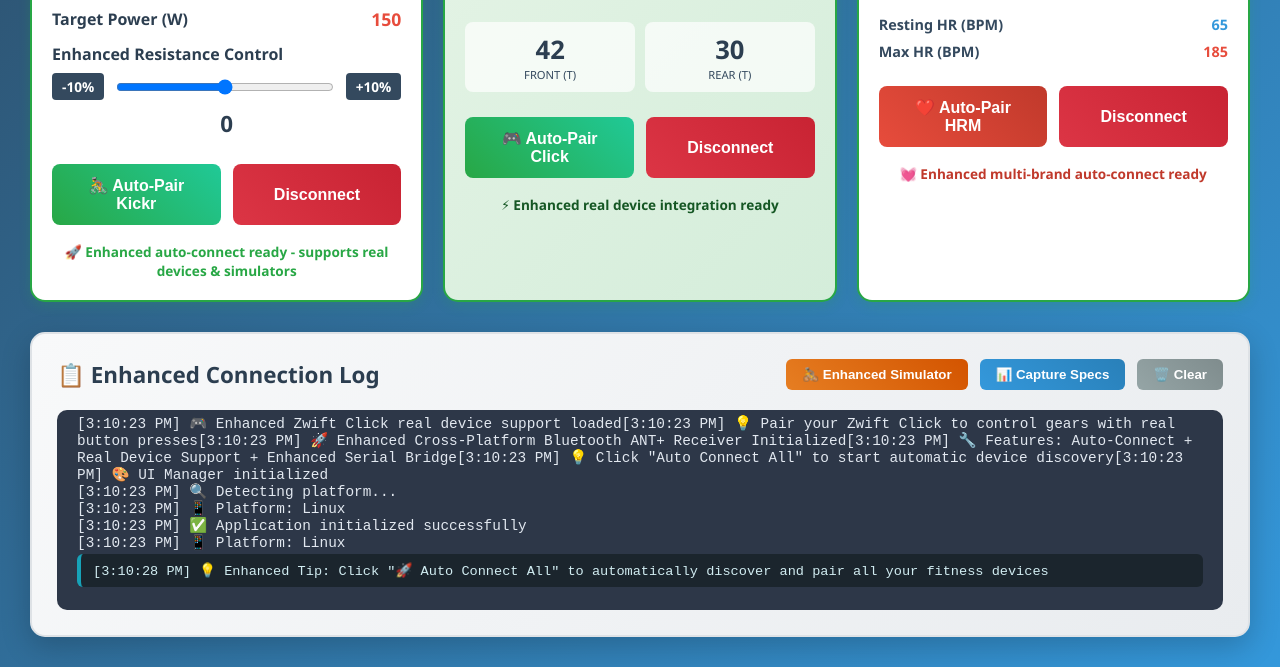
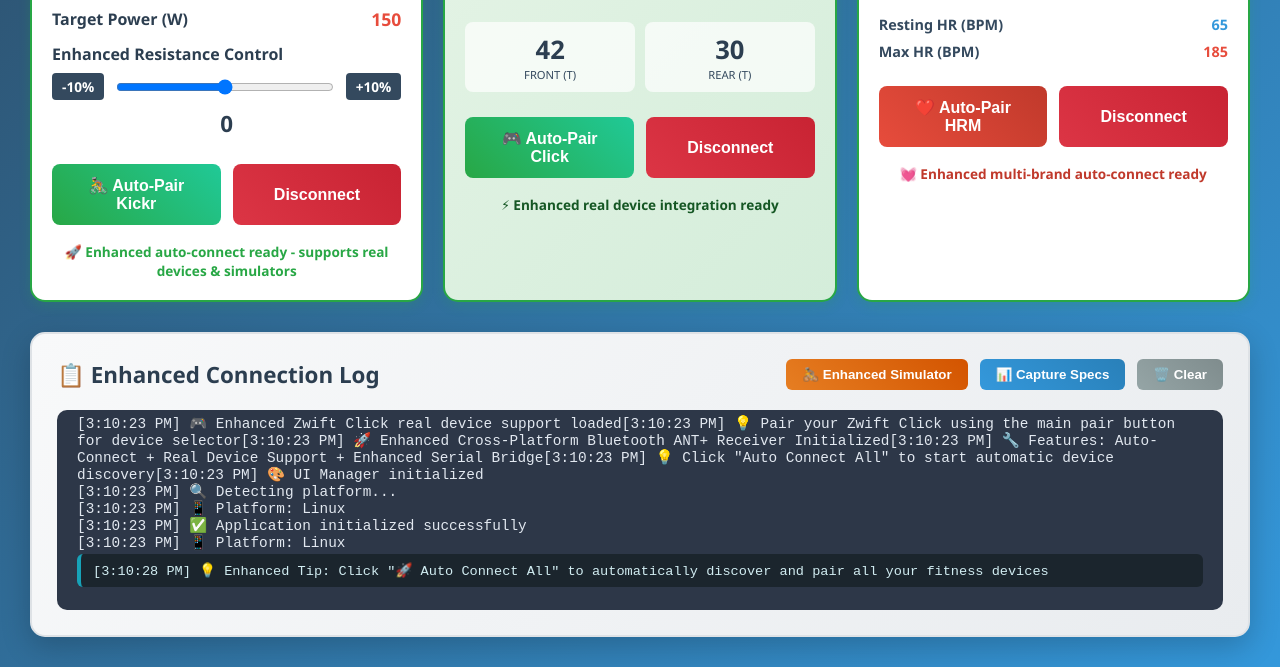
Before and after one commit to divergentinc2021/ANTicP, a plain HTML site: page index.html in a window 1280 px wide. Shown: the part 751-1418 px from the top of the page. Drawn offline with Linux system fonts and the light colour scheme.

Commit message:
updates to pairing zwift click

```diff
--- a/index.html
+++ b/index.html
@@ -486,28 +486,38 @@
             }
         };
 
-        // Enhanced Gear System
+        // Fixed Gear System - Correct Road Bike Progression (42T/52T chainrings)
         const enhancedGearRatios = [
-            // Enhanced gear ratios for more realistic cycling
-            {front: 34, rear: 32, gear: 1, ratio: 1.06, description: 'Climbing'},
-            {front: 34, rear: 28, gear: 2, ratio: 1.21, description: 'Steep Hill'},
-            {front: 34, rear: 25, gear: 3, ratio: 1.36, description: 'Hill'},
-            {front: 34, rear: 23, gear: 4, ratio: 1.48, description: 'Rolling'},
-            {front: 34, rear: 21, gear: 5, ratio: 1.62, description: 'Rolling'},
-            {front: 34, rear: 19, gear: 6, ratio: 1.79, description: 'Flat'},
-            {front: 50, rear: 32, gear: 7, ratio: 1.56, description: 'Recovery'},
-            {front: 50, rear: 28, gear: 8, ratio: 1.79, description: 'Endurance'},
-            {front: 50, rear: 25, gear: 9, ratio: 2.00, description: 'Tempo'},
-            {front: 50, rear: 23, gear: 10, ratio: 2.17, description: 'Tempo'},
-            {front: 50, rear: 21, gear: 11, ratio: 2.38, description: 'Threshold'},
-            {front: 50, rear: 19, gear: 12, ratio: 2.63, description: 'Fast'},
-            {front: 50, rear: 17, gear: 13, ratio: 2.94, description: 'Racing'},
-            {front: 50, rear: 15, gear: 14, ratio: 3.33, description: 'Sprint'},
-            {front: 50, rear: 13, gear: 15, ratio: 3.85, description: 'High Speed'},
-            {front: 50, rear: 11, gear: 16, ratio: 4.55, description: 'Maximum'}
+            // Small chainring (42T) - Gears 1-12
+            {front: 42, rear: 30, gear: 1, ratio: 1.40, description: 'EASIEST - Climbing'},
+            {front: 42, rear: 28, gear: 2, ratio: 1.50, description: 'Steep Hill'},
+            {front: 42, rear: 26, gear: 3, ratio: 1.62, description: 'Hill'},
+            {front: 42, rear: 24, gear: 4, ratio: 1.75, description: 'Hill'},
+            {front: 42, rear: 23, gear: 5, ratio: 1.83, description: 'Rolling'},
+            {front: 42, rear: 21, gear: 6, ratio: 2.00, description: 'Rolling'},
+            {front: 42, rear: 19, gear: 7, ratio: 2.21, description: 'Flat'},
+            {front: 42, rear: 17, gear: 8, ratio: 2.47, description: 'Flat'},
+            {front: 42, rear: 15, gear: 9, ratio: 2.80, description: 'Fast'},
+            {front: 42, rear: 14, gear: 10, ratio: 3.00, description: 'Fast'},
+            {front: 42, rear: 13, gear: 11, ratio: 3.23, description: 'Very Fast'},
+            {front: 42, rear: 11, gear: 12, ratio: 3.82, description: 'Sprint'},
+
+            // Big chainring (52T) - Gears 13-24
+            {front: 52, rear: 30, gear: 13, ratio: 1.73, description: 'Big Ring Start'},
+            {front: 52, rear: 28, gear: 14, ratio: 1.86, description: 'Endurance'},
+            {front: 52, rear: 26, gear: 15, ratio: 2.00, description: 'Tempo'},
+            {front: 52, rear: 24, gear: 16, ratio: 2.17, description: 'Tempo'},
+            {front: 52, rear: 23, gear: 17, ratio: 2.26, description: 'Threshold'},
+            {front: 52, rear: 21, gear: 18, ratio: 2.48, description: 'Threshold'},
+            {front: 52, rear: 19, gear: 19, ratio: 2.74, description: 'Fast'},
+            {front: 52, rear: 17, gear: 20, ratio: 3.06, description: 'Racing'},
+            {front: 52, rear: 15, gear: 21, ratio: 3.47, description: 'Racing'},
+            {front: 52, rear: 14, gear: 22, ratio: 3.71, description: 'Sprint'},
+            {front: 52, rear: 13, gear: 23, ratio: 4.00, description: 'High Speed'},
+            {front: 52, rear: 11, gear: 24, ratio: 4.73, description: 'HARDEST - Maximum'}
         ];
 
-        let currentGear = 1;
+        let currentGear = 12; // Start at gear 12 (middle gear - 42T/11T = 3.82 ratio)
         let maxGear = enhancedGearRatios.length;
 
         function changeGear(direction, source = 'virtual') {
--- a/js/zwift-click-real-fixed.js
+++ b/js/zwift-click-real-fixed.js
@@ -1,5 +1,6 @@
 // Enhanced Zwift Click Real Device Integration - FIXED VERSION
 // This module handles real Zwift Click device input and translates it to virtual gear changes
+// BUT DOES NOT OVERRIDE THE ORIGINAL PAIRING - Let the original device selector work
 
 class ZwiftClickHandler {
     constructor() {
@@ -523,49 +524,21 @@
     }
 }
 
-// Override the original pairDevice function for Zwift Click
-const originalPairDevice = window.pairDevice;
-window.pairDevice = function(deviceType) {
-    if (deviceType === 'zwift-click') {
-        console.log('🎮 Using enhanced Zwift Click pairing...');
-        // Try to connect to real Zwift Click device
-        pairZwiftClickReal().then(success => {
-            if (!success) {
-                console.log('⚠️ Real device pairing failed, trying standard Bluetooth...');
-                // Fallback to original pairing method
-                if (originalPairDevice) {
-                    originalPairDevice(deviceType);
-                }
-            }
-        });
-    } else {
-        // Use original pairing for other devices
-        if (originalPairDevice) {
-            originalPairDevice(deviceType);
-        }
-    }
-};
+// DON'T OVERRIDE THE ORIGINAL PAIRING FUNCTION
+// Let the original device-control.js handle the pairing with device selector
+// This enhanced handler is just available for additional functionality
 
-// Override the original disconnectDevice function for Zwift Click
-const originalDisconnectDevice = window.disconnectDevice;
-window.disconnectDevice = function(deviceType) {
-    if (deviceType === 'zwift-click') {
-        disconnectZwiftClickReal();
-    } else {
-        // Use original disconnect for other devices
-        if (originalDisconnectDevice) {
-            originalDisconnectDevice(deviceType);
-        }
-    }
-};
+// Export functions for direct use if needed
+window.pairZwiftClickReal = pairZwiftClickReal;
+window.disconnectZwiftClickReal = disconnectZwiftClickReal;
 
 // Initialize when DOM is ready
 document.addEventListener('DOMContentLoaded', function() {
-    console.log('🎮 Enhanced Zwift Click real device handler initialized');
+    console.log('🎮 Enhanced Zwift Click real device handler initialized (non-overriding version)');
 
     if (window.addConnectionLog) {
         window.addConnectionLog('🎮 Enhanced Zwift Click real device support loaded', 'info');
-        window.addConnectionLog('💡 Pair your Zwift Click to control gears with real button presses', 'info');
+        window.addConnectionLog('💡 Pair your Zwift Click using the main pair button for device selector', 'info');
     }
 });
 
```
